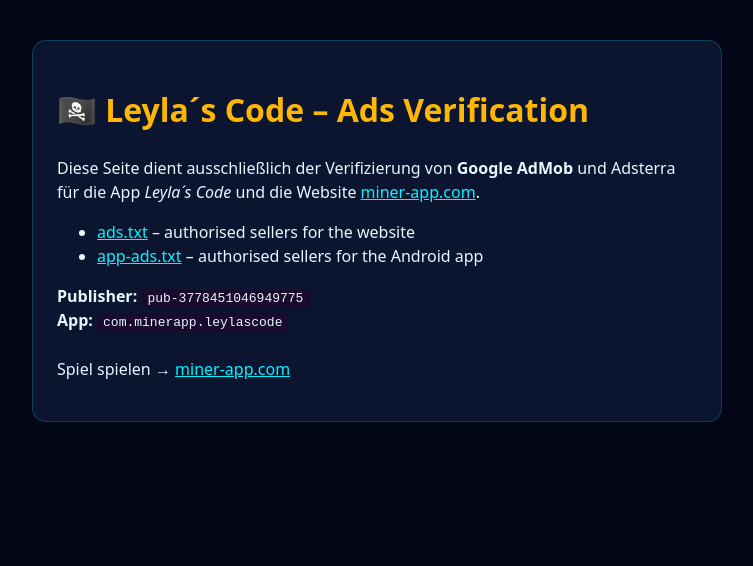
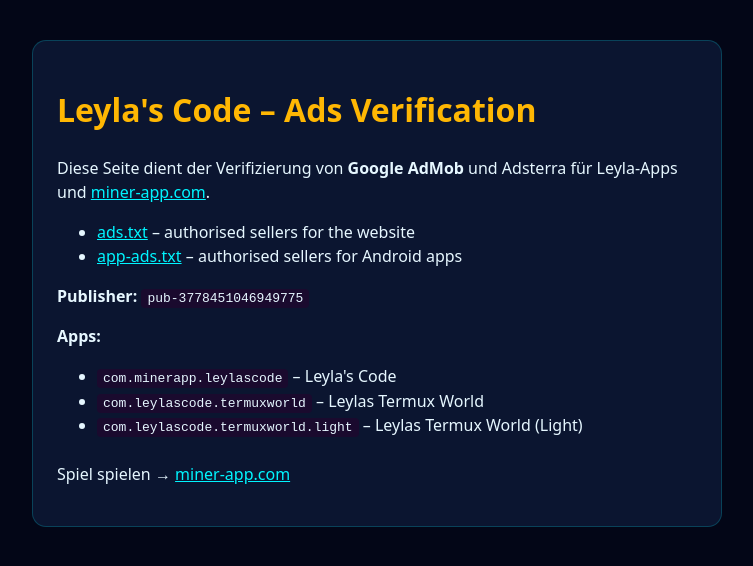
Before and after one commit to posernico91-lab/leylascode-ads, a plain HTML site: page index.html in a window 1280 px wide. Shown: the whole page, without its empty margins (263-1016 px from the left). Drawn offline with Linux system fonts and the light colour scheme.

Commit message:
Add Leylas Termux World to ads verification page

```diff
--- a/index.html
+++ b/index.html
@@ -2,7 +2,7 @@
 <html lang="de">
 <head>
 <meta charset="utf-8">
-<title>Leyla´s Code – Ads Verification</title>
+<title>Leyla's Code – Ads Verification</title>
 <meta name="viewport" content="width=device-width,initial-scale=1">
 <style>
 body{font-family:system-ui,Segoe UI,Roboto,sans-serif;background:#030617;color:#E6F7FF;margin:0;padding:40px;line-height:1.5}
@@ -14,15 +14,20 @@
 </head>
 <body>
 <div class="card">
-<h1>🏴‍☠️ Leyla´s Code – Ads Verification</h1>
-<p>Diese Seite dient ausschließlich der Verifizierung von <strong>Google AdMob</strong> und Adsterra
-für die App <em>Leyla´s Code</em> und die Website <a href="https://miner-app.com">miner-app.com</a>.</p>
+<h1>Leyla's Code – Ads Verification</h1>
+<p>Diese Seite dient der Verifizierung von <strong>Google AdMob</strong> und Adsterra
+für Leyla-Apps und <a href="https://miner-app.com">miner-app.com</a>.</p>
 <ul>
   <li><a href="ads.txt">ads.txt</a> – authorised sellers for the website</li>
-  <li><a href="app-ads.txt">app-ads.txt</a> – authorised sellers for the Android app</li>
+  <li><a href="app-ads.txt">app-ads.txt</a> – authorised sellers for Android apps</li>
 </ul>
-<p><strong>Publisher:</strong> <code>pub-3778451046949775</code><br>
-<strong>App:</strong> <code>com.minerapp.leylascode</code></p>
+<p><strong>Publisher:</strong> <code>pub-3778451046949775</code></p>
+<p><strong>Apps:</strong></p>
+<ul>
+  <li><code>com.minerapp.leylascode</code> – Leyla's Code</li>
+  <li><code>com.leylascode.termuxworld</code> – Leylas Termux World</li>
+  <li><code>com.leylascode.termuxworld.light</code> – Leylas Termux World (Light)</li>
+</ul>
 <p style="margin-top:24px">Spiel spielen → <a href="https://miner-app.com">miner-app.com</a></p>
 </div>
 </body>
```
